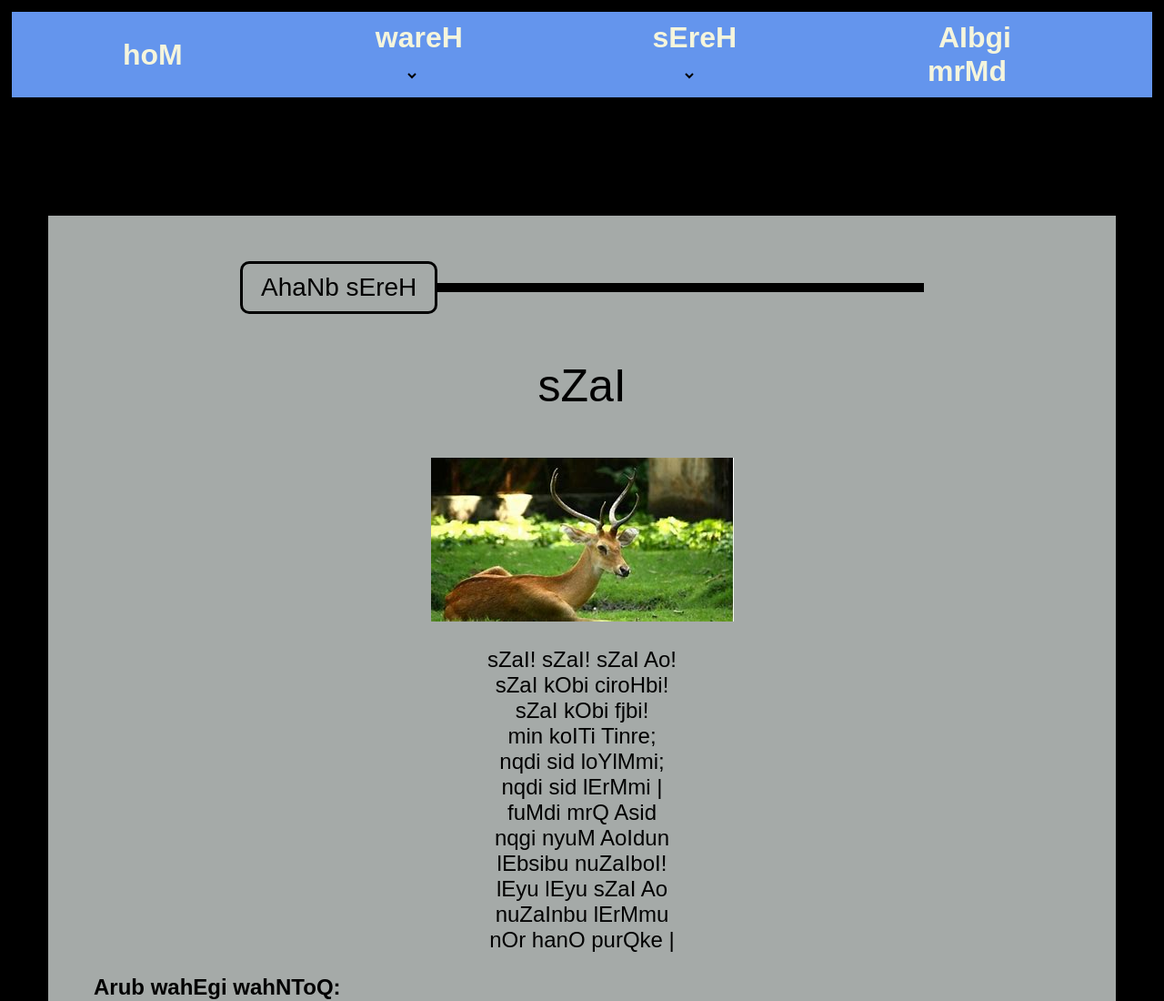
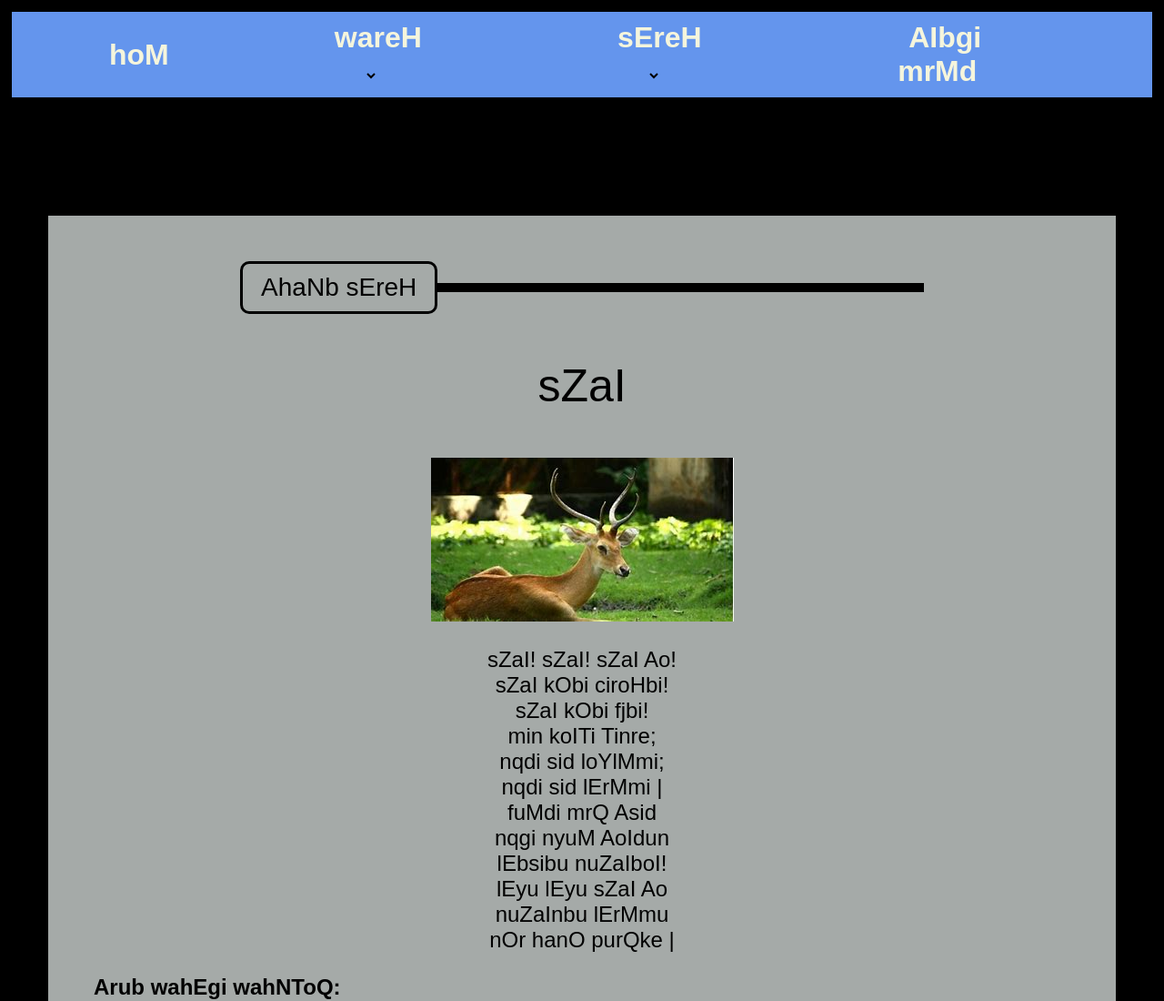
Before and after one commit to thouba878/thou_manipuri, a plain HTML site: page index.html in a window 1280 px wide. Shown: the top 1100 px of the page at 91% size. Drawn offline with Linux system fonts and the light colour scheme; a web font is replaced by a local one.

Commit message:
Update index.html

```diff
--- a/index.html
+++ b/index.html
@@ -27,7 +27,7 @@
     }
 
     .navbar li {
-      margin: 0px 100px;
+      margin: 0px 85px;
     }
 
     .navbar a {
```
